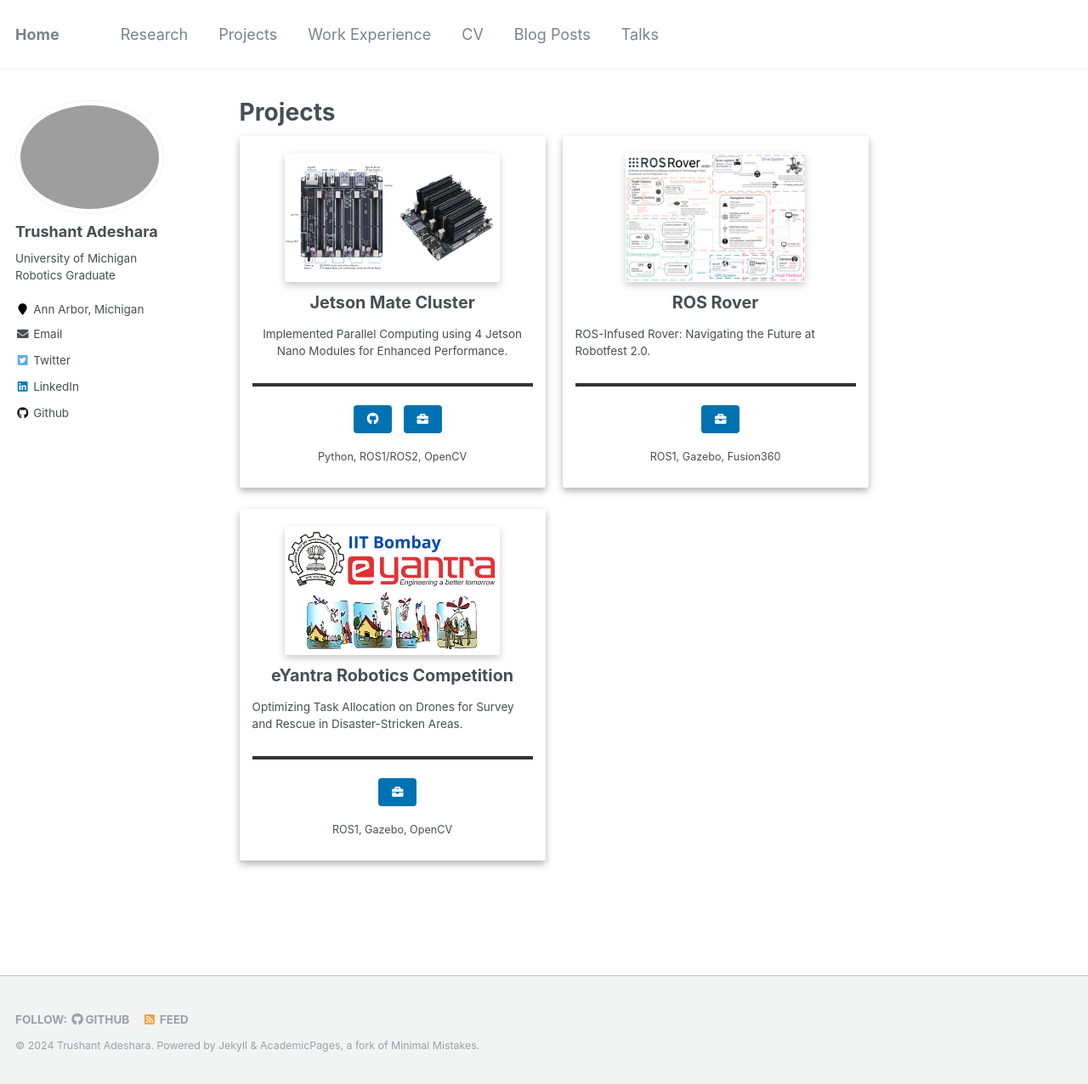
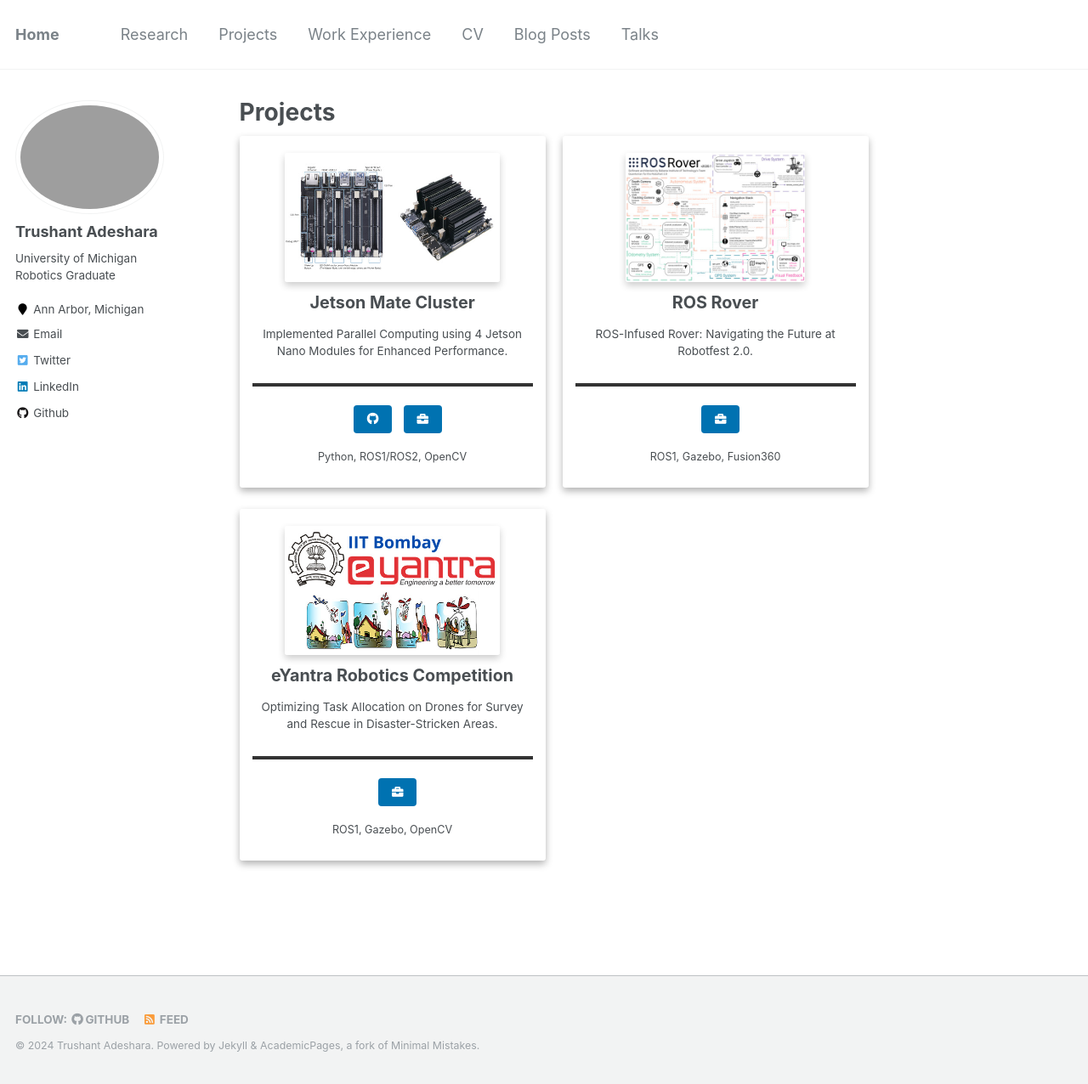
Before and after one commit to trushant05/trushant05.github.io, a Jekyll site: the page built from _pages/projects.html, in a window 1280 px wide and 1276 px high. Shown: the whole window at 85% size. Built offline with Jekyll 4.4.1, drawn with Linux system fonts in a browser that asks for light colours.

Commit message:
center align project description for all projects

```diff
--- a/_pages/projects.html
+++ b/_pages/projects.html
@@ -39,7 +39,7 @@ author_profile: true
       <img class="card-img-top mx-auto" src="/images/projects/ros_rover/sa_pv.jpg">
       <div class="card-body d-flex flex-column">
         <h4 class="card-title text-center"> ROS Rover </h4>
-        <p class="card-text"> ROS-Infused Rover: Navigating the Future at Robotfest 2.0.</p>
+        <p class="card-text text-center"> ROS-Infused Rover: Navigating the Future at Robotfest 2.0.</p>
       </div>
     </a>
 
@@ -60,7 +60,7 @@ author_profile: true
       <img class="card-img-top mx-auto" src="/images/projects/eyrc/eyrc_pv.jpg">
       <div class="card-body d-flex flex-column">
         <h4 class="card-title text-center"> eYantra Robotics Competition </h4>
-        <p class="card-text"> Optimizing Task Allocation on Drones for Survey and Rescue in Disaster-Stricken Areas. </p>
+        <p class="card-text text-center"> Optimizing Task Allocation on Drones for Survey and Rescue in Disaster-Stricken Areas. </p>
       </div>
     </a>
 
```
